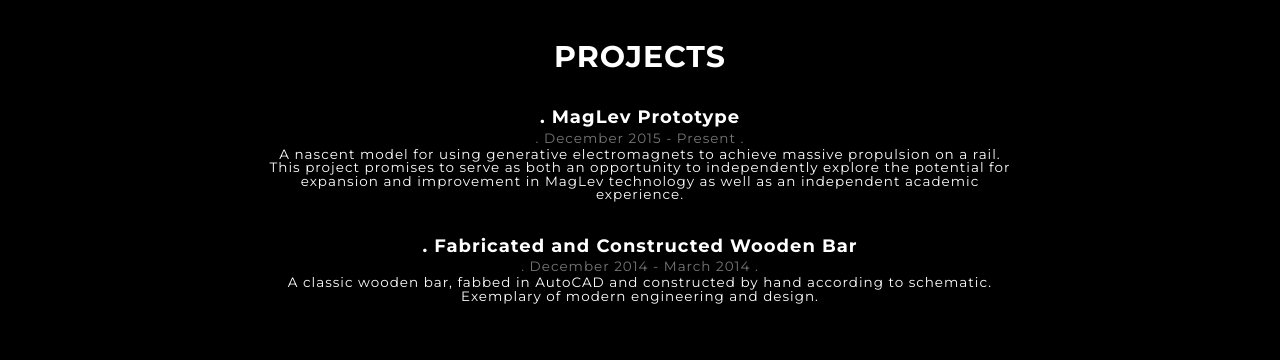
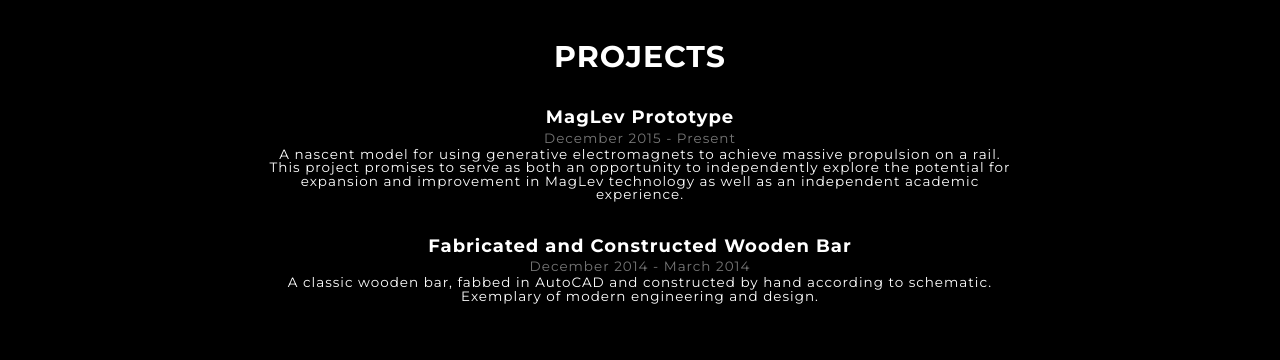
Before and after one commit to stuartweb/stuart-taute.github.io, a Jekyll site: the page built from index.html, in a window 1280 px wide and 900 px high, scrolled down 1728 px. Shown: the part 154-514 px from the top of the window. Built offline with Jekyll 4.4.1, drawn with Linux system fonts in a browser that asks for light colours; comment, search, counter and statistics services are not loaded.

Commit message:
fixed projects

```diff
--- a/_includes/projects.html
+++ b/_includes/projects.html
@@ -8,7 +8,7 @@
         {% for project in site.data.projects %}
         <h4 class="lowercase">
         <strong> <a href="{{ project.url }}">{{ project.name }}</a> </strong>
-          <strong> . {{ project.platform }}</strong><br/><small> . {{ project.language }} . </small>
+          <strong>  {{ project.platform }}</strong><br/><small>  {{ project.language }}  </small>
 
           <small><div style="color:white"> {{ project.description }} </div></small>
         </h4>
```
